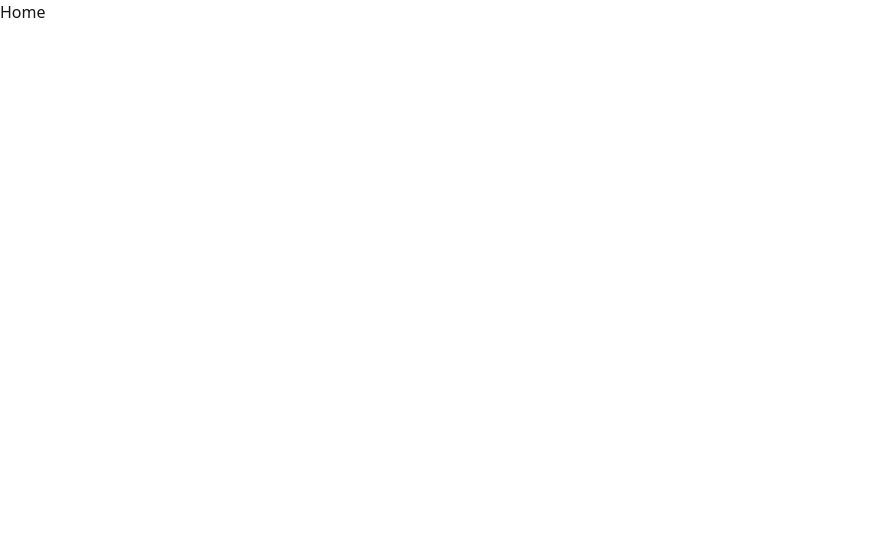
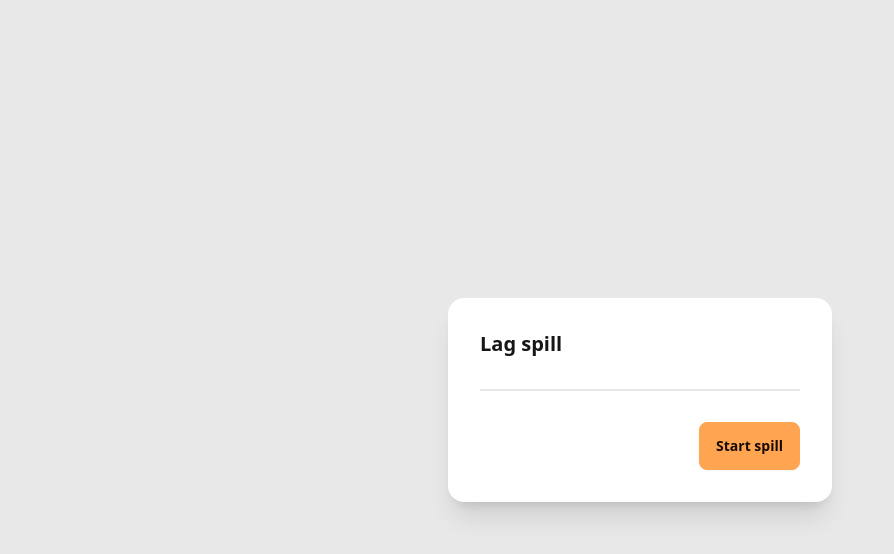
Before and after one commit to danieltalhaug/memory-game, a React (Vite) app: page / in a window 1280 px wide. Shown: the top 554 px of the page, without its empty margins (0-894 px from the left). Built offline with nearby package versions, Linux system fonts and the light colour scheme.

Commit message:
Create pages for game setup & board

```diff
--- a/src/App.jsx
+++ b/src/App.jsx
@@ -1,12 +1,14 @@
 import { Route, createBrowserRouter, createRoutesFromElements, RouterProvider } from 'react-router-dom';
 import DefaultLayout from './layouts/DefaultLayout';
-import HomePage from './pages/HomePage';
+import GameSetupPage from './pages/GameSetupPage';
+import GameBoardPage from './pages/GameBoardPage';
 import NotFoundPage from './pages/NotFoundPage';
 
 const router = createBrowserRouter(
 	createRoutesFromElements(
 		<Route path='/' element={<DefaultLayout />}>
-			<Route index element={<HomePage />} />
+			<Route index element={<GameSetupPage />} />
+			<Route  path="/play" element={<GameBoardPage />} />
 			<Route path="*" element={<NotFoundPage />} />
 		</Route>
 	)
--- /dev/null
+++ b/src/pages/GameBoardPage.jsx
@@ -0,0 +1,28 @@
+import { useContext } from 'react';
+import { GameContext } from '../contexts/GameContext';
+
+const GameBoardPage = () => {
+    const [
+        playerName,
+        setPlayerName,
+        gameType,
+        setGameType,
+        gameTypeOptions,
+        cardAmount,
+        setCardAmount,
+        cardAmountOptions,
+    ] = useContext(GameContext);
+
+    console.log(playerName);
+    return (
+        <>
+            <pre>
+                Player: {playerName}<br/>
+                Cards: {cardAmount}<br/>
+                Game type: {gameType.type}<br/>
+            </pre>
+        </>
+    );
+};
+
+export default GameBoardPage;
--- /dev/null
+++ b/src/pages/GameSetupPage.jsx
@@ -0,0 +1,26 @@
+import Button from '../components/Button';
+import FormGameSetup from '../components/FormGameSetup';
+
+const GameSetupPage = () => {
+    return (
+        <article className="bg-base-200 h-screen flex justify-center items-center">
+            <section className="card bg-base-100 w-96 shadow-xl">
+                <div className="card-body">
+                    <h2 className="card-title">
+                        Lag spill
+                    </h2>
+                    <span className="divider" />
+                    <footer className="card-actions justify-end">
+                        <Button
+                            color="accent"
+                            text="Start spill"
+                            to="/play"
+                        />
+                    </footer>
+                </div>
+            </section>
+        </article>
+    );
+};
+
+export default GameSetupPage;
--- a/src/pages/HomePage.jsx
+++ /dev/null
@@ -1,11 +0,0 @@
-const HomePage = () => {
-    return (
-        <>
-            <h1>
-                Home
-            </h1>
-        </>
-    );
-};
-
-export default HomePage;
```
